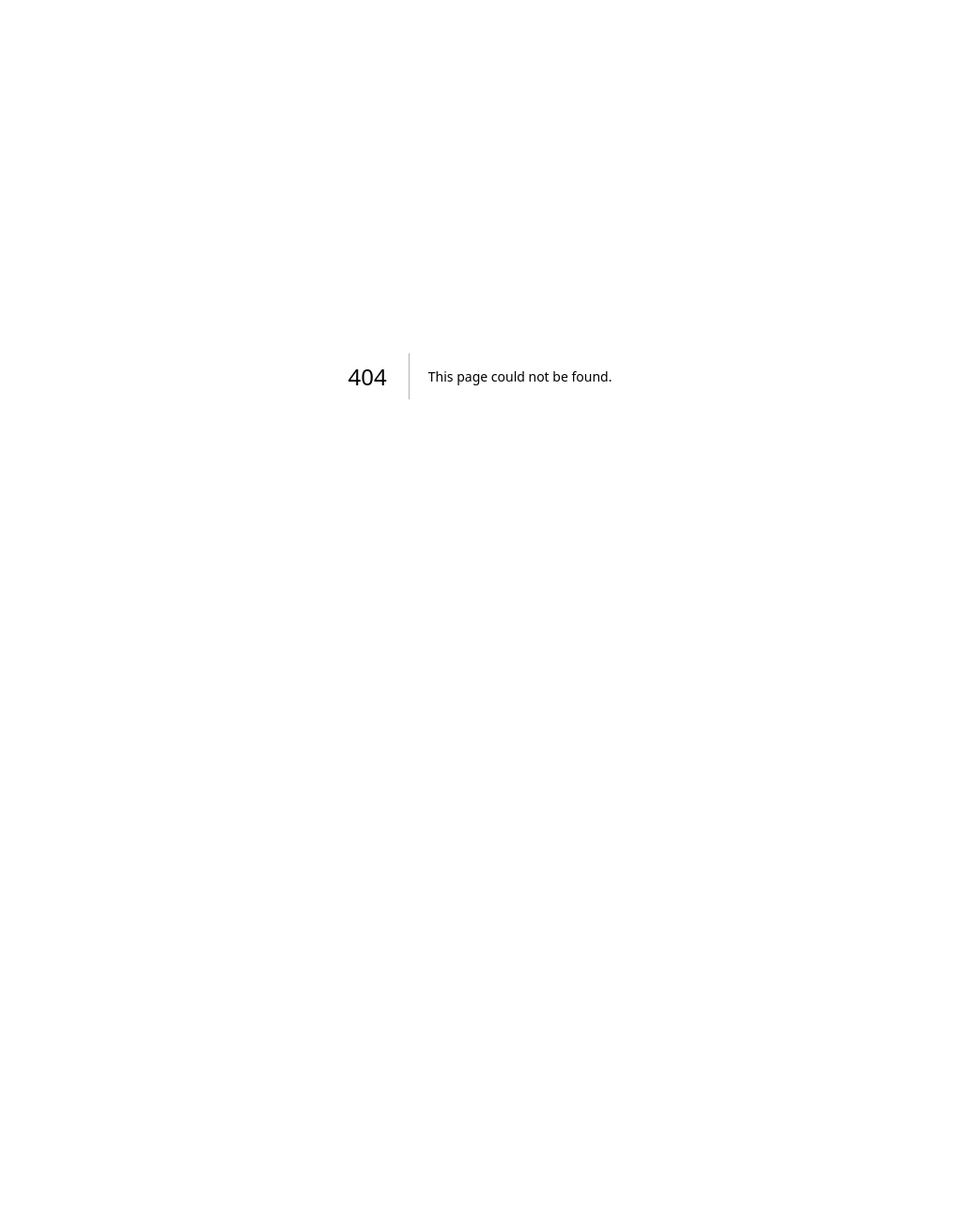
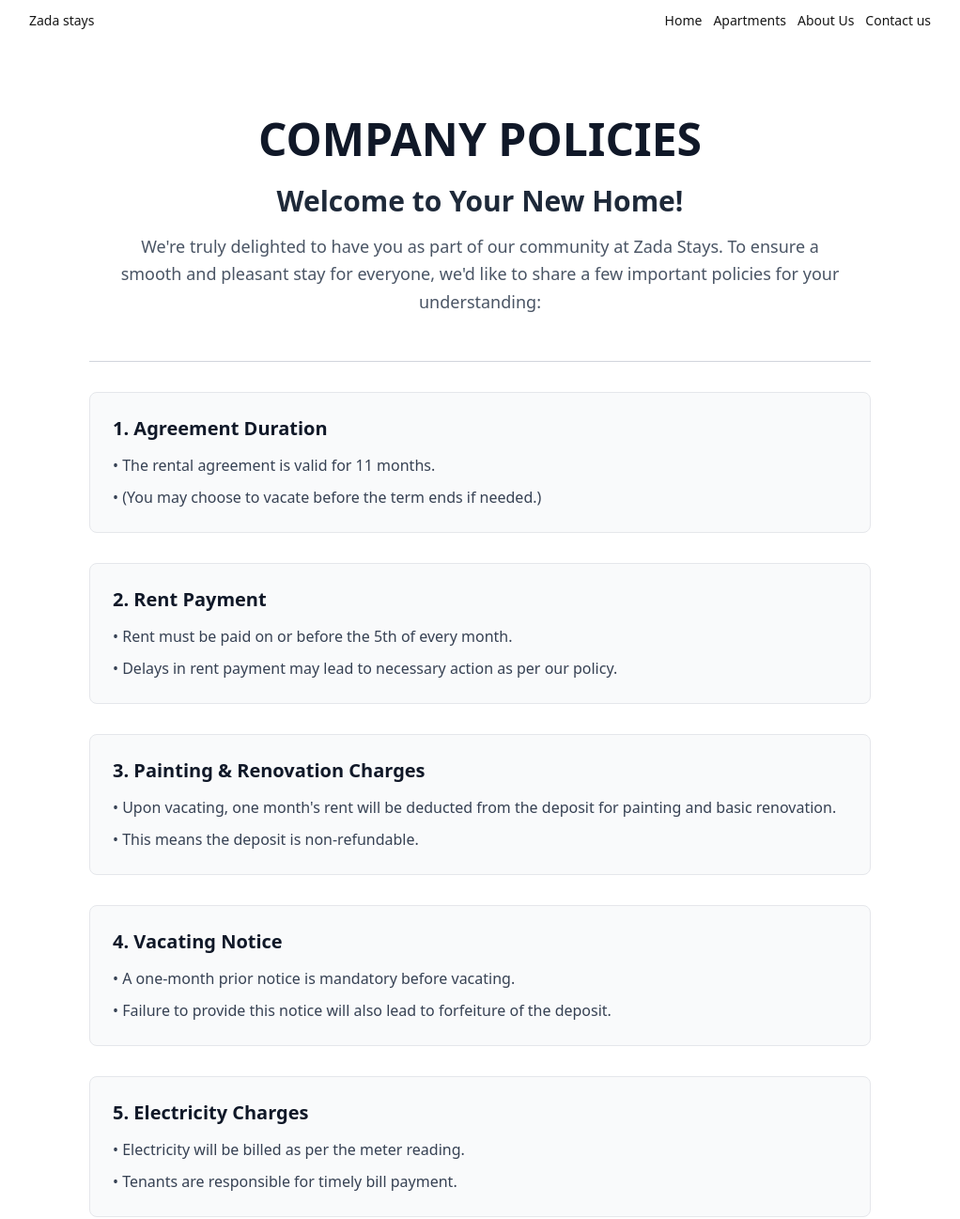
Before and after one commit to dheeraj099/zadastays, a Next.js app in the folder zada-stays/: page /company-policies in a window 1280 px wide. Before the commit this address had no page. Shown: the top 1297 px of the page at 94% size, without its empty margins (129-1151 px from the left). Before the commit the page ends 800 px from the top, so only its background shows below. Built offline with nearby package versions, Linux system fonts and the light colour scheme.

Commit message:
Add company policies page and link from about page
Co-authored-by: hailey.lim <hailey.lim@radiant-flow.org>

```diff
--- a/zada-stays/src/app/about/page.tsx
+++ b/zada-stays/src/app/about/page.tsx
@@ -183,6 +183,15 @@ const AboutPage = () => {
             <p className="!text-xl !text-gray-600 !max-w-3xl !mx-auto !mb-8 !leading-relaxed">
               📞 Call or WhatsApp us today to explore our available properties and make your booking with ease.
             </p>
+
+            {/* Company Policies Link */}
+            <div className="!mb-8">
+              <Link href="/company-policies" target="_blank" rel="noopener noreferrer">
+                <span className="!text-lg !font-semibold !text-blue-600 hover:!text-blue-800 !underline !cursor-pointer !transition-colors">
+                  📋 COMPANY POLICIES
+                </span>
+              </Link>
+            </div>
           </div>
 
           <div className="!flex !flex-col sm:!flex-row !gap-4 !justify-center !items-center">
--- /dev/null
+++ b/zada-stays/src/app/company-policies/page.tsx
@@ -0,0 +1,153 @@
+import Footer from "@/components/common/Footer";
+import NavBar from "@/components/common/NavBar";
+import React from "react";
+
+const CompanyPoliciesPage = () => {
+  return (
+    <div className="!min-h-screen">
+      {/* Navigation Bar */}
+      <NavBar />
+
+      {/* Main Content */}
+      <section className="!bg-white !py-20 !flex !items-center !justify-center">
+        <div className="!max-w-4xl !mx-auto !px-6 lg:!px-8">
+          {/* Header */}
+          <div className="!text-center !mb-12">
+            <h1 className="!text-4xl sm:!text-5xl !font-bold !text-gray-900 !mb-6">
+              COMPANY POLICIES
+            </h1>
+            <h2 className="!text-2xl sm:!text-3xl !font-bold !text-gray-800 !mb-4">
+              Welcome to Your New Home!
+            </h2>
+            <p className="!text-lg !text-gray-600 !leading-relaxed !max-w-3xl !mx-auto">
+              We&apos;re truly delighted to have you as part of our community at Zada Stays.
+              To ensure a smooth and pleasant stay for everyone, we&apos;d like to share a few
+              important policies for your understanding:
+            </p>
+          </div>
+
+          {/* Divider */}
+          <div className="!border-t !border-gray-300 !mb-8"></div>
+
+          {/* Policies Content */}
+          <div className="!space-y-8">
+            {/* Policy 1 */}
+            <div className="!bg-gray-50 !p-6 !rounded-lg !border !border-gray-200">
+              <h3 className="!text-xl !font-bold !text-gray-900 !mb-3">
+                1. Agreement Duration
+              </h3>
+              <ul className="!text-gray-700 !leading-relaxed !space-y-2">
+                <li>• The rental agreement is valid for 11 months.</li>
+                <li>• (You may choose to vacate before the term ends if needed.)</li>
+              </ul>
+            </div>
+
+            {/* Policy 2 */}
+            <div className="!bg-gray-50 !p-6 !rounded-lg !border !border-gray-200">
+              <h3 className="!text-xl !font-bold !text-gray-900 !mb-3">
+                2. Rent Payment
+              </h3>
+              <ul className="!text-gray-700 !leading-relaxed !space-y-2">
+                <li>• Rent must be paid on or before the 5th of every month.</li>
+                <li>• Delays in rent payment may lead to necessary action as per our policy.</li>
+              </ul>
+            </div>
+
+            {/* Policy 3 */}
+            <div className="!bg-gray-50 !p-6 !rounded-lg !border !border-gray-200">
+              <h3 className="!text-xl !font-bold !text-gray-900 !mb-3">
+                3. Painting & Renovation Charges
+              </h3>
+              <ul className="!text-gray-700 !leading-relaxed !space-y-2">
+                <li>• Upon vacating, one month&apos;s rent will be deducted from the deposit for painting and basic renovation.</li>
+                <li>• This means the deposit is non-refundable.</li>
+              </ul>
+            </div>
+
+            {/* Policy 4 */}
+            <div className="!bg-gray-50 !p-6 !rounded-lg !border !border-gray-200">
+              <h3 className="!text-xl !font-bold !text-gray-900 !mb-3">
+                4. Vacating Notice
+              </h3>
+              <ul className="!text-gray-700 !leading-relaxed !space-y-2">
+                <li>• A one-month prior notice is mandatory before vacating.</li>
+                <li>• Failure to provide this notice will also lead to forfeiture of the deposit.</li>
+              </ul>
+            </div>
+
+            {/* Policy 5 */}
+            <div className="!bg-gray-50 !p-6 !rounded-lg !border !border-gray-200">
+              <h3 className="!text-xl !font-bold !text-gray-900 !mb-3">
+                5. Electricity Charges
+              </h3>
+              <ul className="!text-gray-700 !leading-relaxed !space-y-2">
+                <li>• Electricity will be billed as per the meter reading.</li>
+                <li>• Tenants are responsible for timely bill payment.</li>
+              </ul>
+            </div>
+
+            {/* Policy 6 */}
+            <div className="!bg-gray-50 !p-6 !rounded-lg !border !border-gray-200">
+              <h3 className="!text-xl !font-bold !text-gray-900 !mb-3">
+                6. Token Advance
+              </h3>
+              <ul className="!text-gray-700 !leading-relaxed !space-y-2">
+                <li>• Please note, the token advance is non-refundable under any circumstance.</li>
+              </ul>
+            </div>
+
+            {/* Policy 7 */}
+            <div className="!bg-gray-50 !p-6 !rounded-lg !border !border-gray-200">
+              <h3 className="!text-xl !font-bold !text-gray-900 !mb-3">
+                7. Rent & Deposit Terms
+              </h3>
+              <ul className="!text-gray-700 !leading-relaxed !space-y-2">
+                <li>• Rent is prepaid.</li>
+                <li>• At the time of joining, both rent and deposit must be paid.</li>
+                <li>• Upon vacating, one month&apos;s rent will be deducted from the deposit—making the deposit non-refundable.</li>
+              </ul>
+            </div>
+
+            {/* Policy 8 */}
+            <div className="!bg-gray-50 !p-6 !rounded-lg !border !border-gray-200">
+              <h3 className="!text-xl !font-bold !text-gray-900 !mb-3">
+                8. Owner&apos;s Rights
+              </h3>
+              <p className="!text-gray-700 !leading-relaxed !mb-3">
+                The owner reserves the right to ask a tenant to vacate immediately for valid reasons, including:
+              </p>
+              <ul className="!text-gray-700 !leading-relaxed !space-y-2 !ml-4">
+                <li>• Non-payment of rent</li>
+                <li>• Agreement violations</li>
+                <li>• Unauthorized occupants</li>
+                <li>• Police-related issues</li>
+              </ul>
+            </div>
+          </div>
+
+          {/* Divider */}
+          <div className="!border-t !border-gray-300 !my-8"></div>
+
+          {/* Closing Message */}
+          <div className="!text-center !bg-blue-50 !p-8 !rounded-lg !border !border-blue-200">
+            <p className="!text-lg !text-gray-700 !leading-relaxed !mb-4">
+              If you have any questions or require assistance, feel free to reach out to our support team.
+            </p>
+            <p className="!text-lg !text-gray-700 !leading-relaxed !mb-4">
+              Once again, welcome—and we wish you a peaceful and comfortable stay at Zada Stays!
+            </p>
+            <p className="!text-xl !font-semibold !text-gray-800">
+              Warm regards,<br />
+              Team Zada Stays
+            </p>
+          </div>
+        </div>
+      </section>
+
+      {/* Footer */}
+      <Footer />
+    </div>
+  );
+};
+
+export default CompanyPoliciesPage;
```
